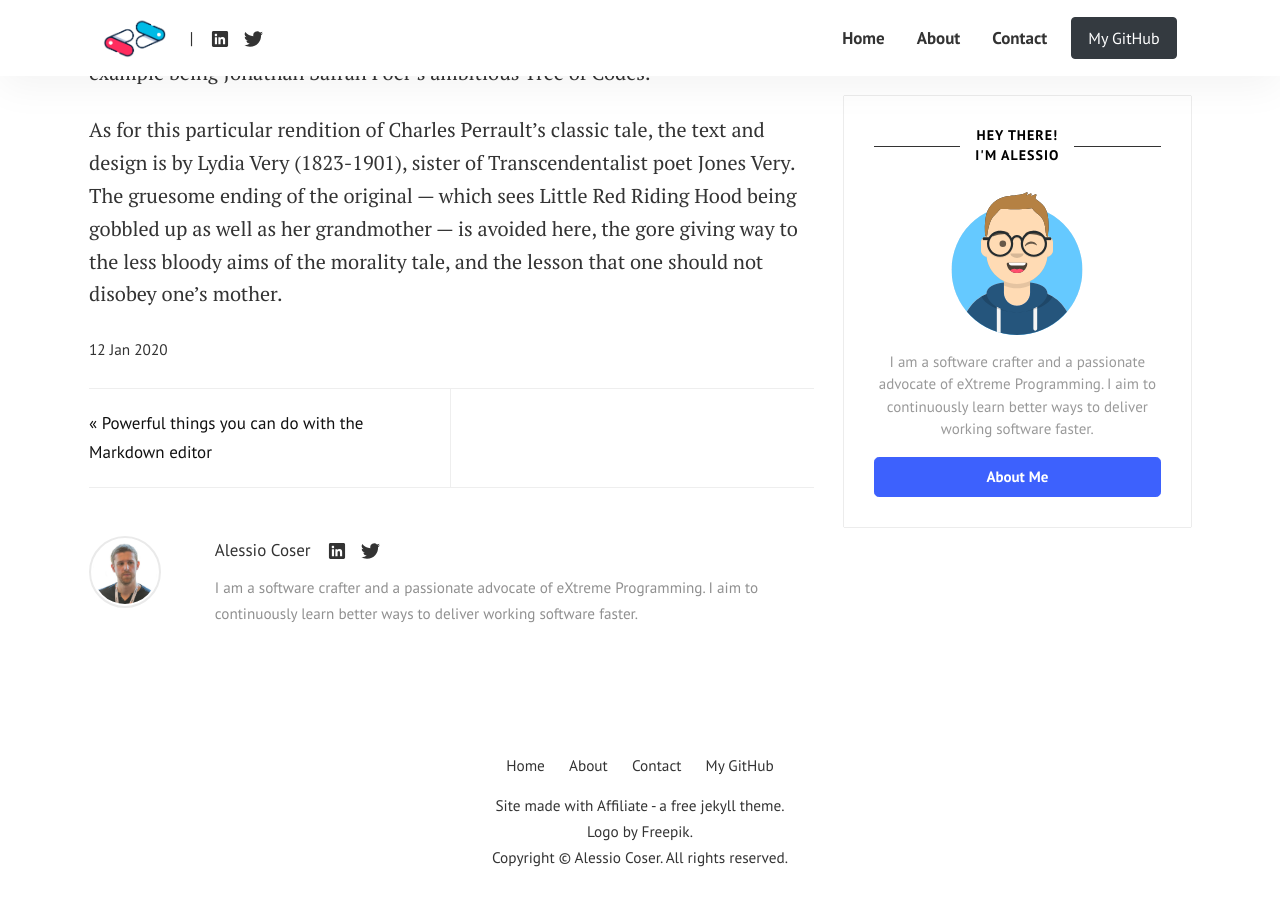
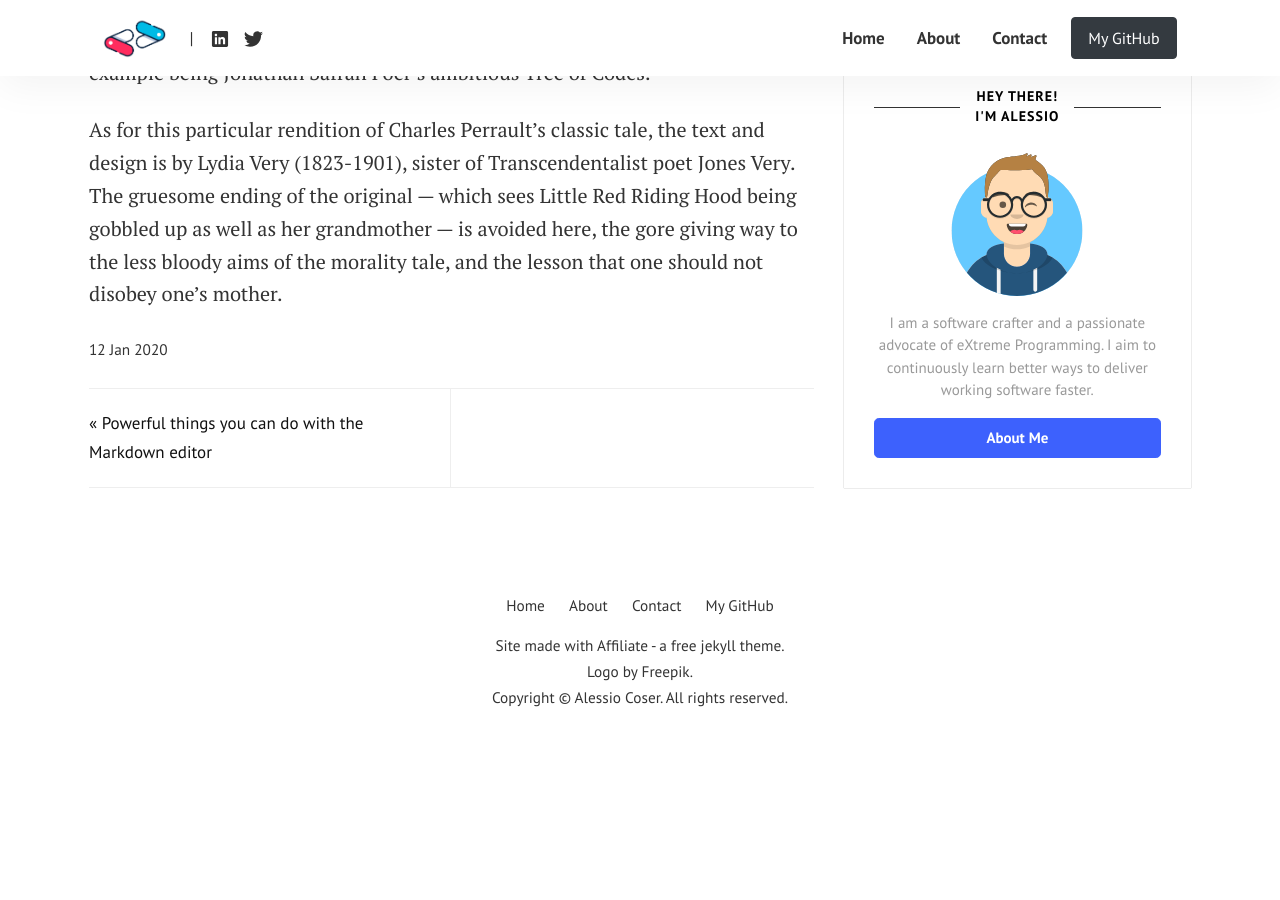
Before and after one commit to AlessioCoser/alessiocoser.github.io, a Jekyll site: the page built from _posts/2020-01-12-red-riding.md, in a window 1280 px wide and 900 px high, scrolled down 1100 px. Built offline with Jekyll 4.4.1, drawn with Linux system fonts in a browser that asks for light colours; after the commit the page ends 1840 px from its top, so only the background shows below that.

Commit message:
Remove author box from post layout

```diff
--- a/_config.yml
+++ b/_config.yml
@@ -1,5 +1,4 @@
 title: "Alessio Coser"
-email: unexistent@ema.il
 timezone: UTC
 baseurl: ""
 permalink: "/:title/"
@@ -24,8 +23,6 @@ authors:
     name: Alessio Coser
     display_name: Alessio Coser
     avatar: 'assets/images/alessio.png'
-    email: unexistent@ema.il
-    web: https://www.alessiocoser.com/
     twitter: https://twitter.com/AlessioCoser
     linkedin: https://linkedin.com/in/AlessioCoser
     description: "I am a software crafter and a passionate advocate of eXtreme Programming. I aim to continuously learn better ways to deliver working software faster."
--- a/_includes/postbox.html
+++ b/_includes/postbox.html
@@ -10,8 +10,7 @@
         <div class="metafooter">
             <div class="wrapfooter small d-flex align-items-center">
                 <span class="author-meta">
-                By  <span class="post-name"> {% if post.author %}{{ author.display_name }}{% else %}{{ site.author }}{% endif %}, </span>
-                on <span class="post-date">{{ post.date | date_to_string }}</span>
+                  On <span class="post-date">{{ post.date | date_to_string }}</span>
                 </span>
                 <div class="clearfix"></div>
             </div>
--- a/_layouts/post.html
+++ b/_layouts/post.html
@@ -59,33 +59,6 @@ post_class: post-template
               {% endif %}
             </div>
             <!-- End Prev/Next -->
-
-
-             <!-- Author Box -->
-                {% if page.author %}
-				<div class="row post-top-meta">
-					<div class="col-md-2">
-						<img class="author-thumb" src="{{site.baseurl}}/{{author.avatar}}" alt="{{ author.display_name }}">
-					</div>
-					<div class="col-md-10">
-            <div class="d-flex align-items-center">
-              {{ author.display_name }}
-              <a class="d-inline-block social-icon" target="_blank" href="{{author.linkedin}}">
-                <svg fill="currentColor" xmlns="http://www.w3.org/2000/svg"  viewBox="0 0 30 30" width="22" height="22">
-                  <path d="M24,4H6C4.895,4,4,4.895,4,6v18c0,1.105,0.895,2,2,2h18c1.105,0,2-0.895,2-2V6C26,4.895,25.105,4,24,4z M10.954,22h-2.95 v-9.492h2.95V22z M9.449,11.151c-0.951,0-1.72-0.771-1.72-1.72c0-0.949,0.77-1.719,1.72-1.719c0.948,0,1.719,0.771,1.719,1.719 C11.168,10.38,10.397,11.151,9.449,11.151z M22.004,22h-2.948v-4.616c0-1.101-0.02-2.517-1.533-2.517 c-1.535,0-1.771,1.199-1.771,2.437V22h-2.948v-9.492h2.83v1.297h0.04c0.394-0.746,1.356-1.533,2.791-1.533 c2.987,0,3.539,1.966,3.539,4.522V22z"/>
-                </svg>
-              </a>
-
-              <a class="d-inline-block social-icon" target="_blank" href="{{author.twitter}}">
-                <svg xmlns="http://www.w3.org/2000/svg" width="19" height="19" fill="currentColor" class="bi bi-twitter" viewBox="0 0 16 16">
-                  <path d="M5.026 15c6.038 0 9.341-5.003 9.341-9.334 0-.14 0-.282-.006-.422A6.685 6.685 0 0 0 16 3.542a6.658 6.658 0 0 1-1.889.518 3.301 3.301 0 0 0 1.447-1.817 6.533 6.533 0 0 1-2.087.793A3.286 3.286 0 0 0 7.875 6.03a9.325 9.325 0 0 1-6.767-3.429 3.289 3.289 0 0 0 1.018 4.382A3.323 3.323 0 0 1 .64 6.575v.045a3.288 3.288 0 0 0 2.632 3.218 3.203 3.203 0 0 1-.865.115 3.23 3.23 0 0 1-.614-.057 3.283 3.283 0 0 0 3.067 2.277A6.588 6.588 0 0 1 .78 13.58a6.32 6.32 0 0 1-.78-.045A9.344 9.344 0 0 0 5.026 15z"/>
-                </svg>
-              </a>
-            </div>
-						<span class="author-description">{{ author.description }}</span>
-					</div>
-				</div>
-                {% endif %}
 		</div>
 		<!-- End Post -->
 
```
